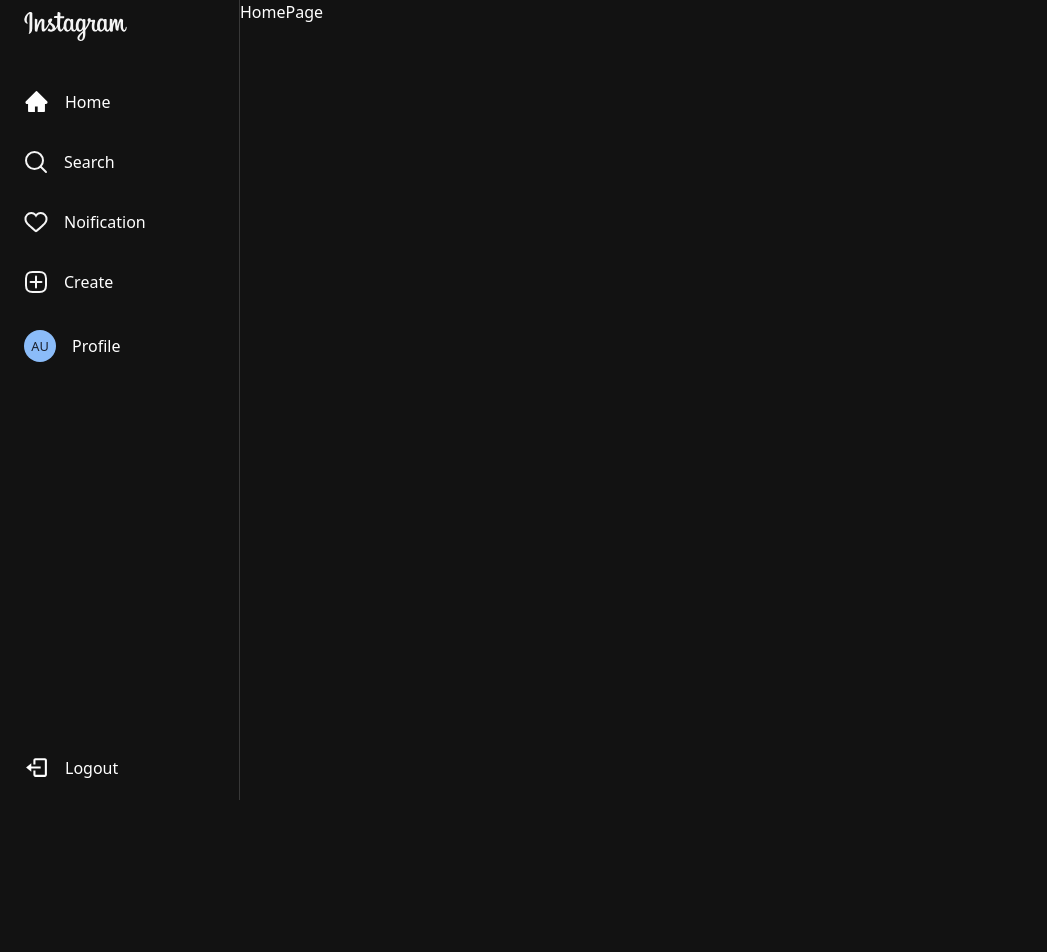
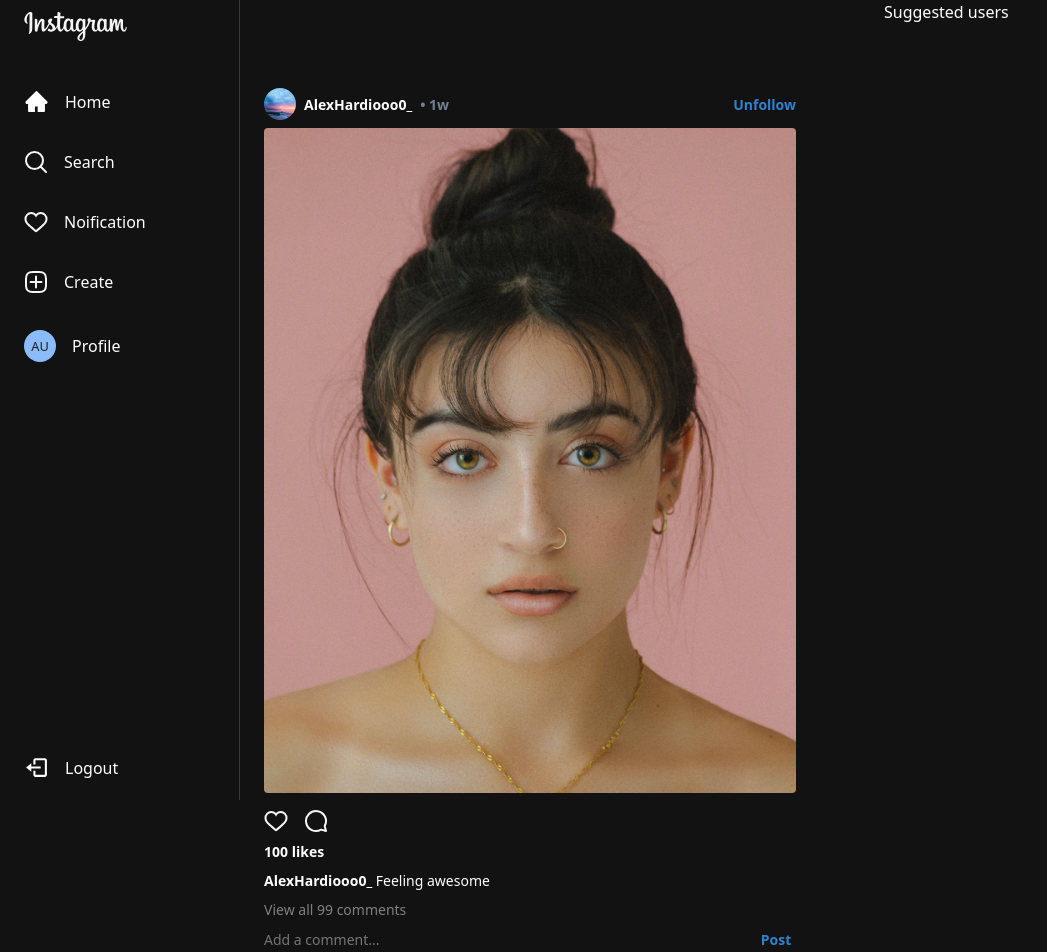
Before and after one commit to khan632/InstaMirror, a React (Vite) app: page / in a window 1280 px wide. Shown: the top 952 px of the page, without its empty margins (0-1047 px from the left). Before the commit the page ends 800 px from the top, so only its background shows below. Built offline with nearby package versions, Linux system fonts and the light colour scheme.

Commit message:
Add feed post section of home page

```diff
--- a/src/Pages/homePages/HomePage.jsx
+++ b/src/Pages/homePages/HomePage.jsx
@@ -1,8 +1,18 @@
-// import React from 'react'
+import { Box, Container, Flex } from "@chakra-ui/react";
+import Feedposts from "../../components/feedPosts/Feedposts";
 
 export default function HomePage() {
   return (
-    <div>HomePage</div>
+    <Container maxW={"conainer.lg"}>
+      <Flex gap={20}>
+        <Box flex={2} py={10}>
+          <Feedposts />
+        </Box>
+        <Box flex={3} mr={20} display={{ base: "none", lg: "block" }} maxW={"300px"}>
+          Suggested users
+        </Box>
+      </Flex>
+    </Container>
 
   )
 }
--- /dev/null
+++ b/src/components/feedPosts/Feedpost.jsx
@@ -0,0 +1,17 @@
+import { Box, Image } from "@chakra-ui/react"
+import PostFooter from "./PostFooter"
+import PostHeader from "./PostHeader"
+
+const Feedpost = ({ img, username, avatar }) => {
+  return (
+    <>
+      <PostHeader username={username} avatar={avatar} />
+      <Box my={2} borderRadius={4} overflow={"hidden"}>
+        <Image src={img} alt={username} />
+      </Box>
+      <PostFooter username={username}/>
+    </>
+  )
+}
+
+export default Feedpost
--- /dev/null
+++ b/src/components/feedPosts/Feedposts.jsx
@@ -0,0 +1,52 @@
+import {
+  Box,
+  Container,
+  Flex,
+  Skeleton,
+  SkeletonCircle,
+  VStack,
+} from "@chakra-ui/react";
+import Feedpost from "./Feedpost";
+import { useEffect, useState } from "react";
+
+const Feedposts = () => {
+  const [isLoading, setIsLoading] = useState(true);
+
+  useEffect(() => {
+    setTimeout(() => {
+      setIsLoading(false);
+    }, 1500);
+  }, []);
+
+  const loadingSkeleton = [0, 1, 2, 3].map((_, idx) => (
+    <VStack key={idx} gqp={4} alignItems={"flex-start"} mb={10}>
+      <Flex gap={2}>
+        <SkeletonCircle size={10} />
+        <VStack gap={2} alignItems={"flex-start"}>
+          <Skeleton height="10px" w={"200px"} />
+          <Skeleton height="10px" w={"200px"} />
+        </VStack>
+      </Flex>
+      <Skeleton w={"full"}>
+        <Box h={"500px"}>Contents wrapped</Box>
+      </Skeleton>
+    </VStack>
+  ));
+
+  const feedPost = (
+    <>
+      <Feedpost img="/img1.png" username="AlexHardiooo0_" avatar="/img4.png" />
+      <Feedpost img="/img4.png" username="janedoe" avatar="/img2.png" />
+      <Feedpost img="/img2.png" username="JaneDD__1" avatar="/img1.png" />
+      <Feedpost img="/img3.png" username="jiniie1104" avatar="/img3.png" />
+    </>
+  );
+
+  return (
+    <Container maxW={"container.sm"} py={10} px={2}>
+      {isLoading ? loadingSkeleton : feedPost}
+    </Container>
+  );
+};
+
+export default Feedposts;
--- /dev/null
+++ b/src/components/feedPosts/PostFooter.jsx
@@ -0,0 +1,82 @@
+import {
+  Box,
+  Button,
+  Flex,
+  Input,
+  InputGroup,
+  InputRightElement,
+  Text,
+} from "@chakra-ui/react";
+import { useState } from "react";
+import {
+  UnlikeLogo,
+  NotificationsLogo,
+  CommentLogo,
+} from "../../assets/constant";
+
+function PostFooter({ username }) {
+  const [liked, setLiked] = useState(false);
+  const [like, setLike] = useState(100);
+
+  const handleLike = () => {
+    if (liked) {
+      setLiked(false);
+      setLike(like - 1);
+    } else {
+      setLiked(true);
+      setLike(like + 1);
+    }
+  };
+  return (
+    <Box mb={10}>
+      <Flex alignItems={"center"} w={"full"} gap={4} pt={0} mt={4} mb={2}>
+        <Box onClick={handleLike} cursor={"pointer"} fontSize={18}>
+          {!liked ? <NotificationsLogo /> : <UnlikeLogo />}
+        </Box>
+        <Box cursor={"pointer"} fontSize={"sm"}>
+          <CommentLogo />
+        </Box>
+      </Flex>
+      <Text fontWeight={600} fontSize={"sm"}>
+        {like} likes
+      </Text>
+      <Text fontSize="sm" fontWeight={700} mt={2}>
+        {username}{" "}
+        <Text as="span" fontWeight={400}>
+          Feeling awesome
+        </Text>
+      </Text>
+      <Text fontSize="sm" color={"gray"} mt={2}>
+        View all 99 comments
+      </Text>
+      <Flex
+        alignItem={"center"}
+        gap={2}
+        justifyContent={"space-between"}
+        w={"full"}
+      >
+        <InputGroup>
+          <Input
+            variant={"flushed"}
+            placeholder={"Add a comment..."}
+            fontSize={14}
+          />
+          <InputRightElement>
+            <Button
+              fontSize={14}
+              color={"blue.500"}
+              fontWeight={600}
+              cursor={"pointer"}
+              _hover={{ color: "white" }}
+              bg={"transparent"}
+            >
+              Post
+            </Button>
+          </InputRightElement>
+        </InputGroup>
+      </Flex>
+    </Box>
+  );
+}
+
+export default PostFooter;
--- /dev/null
+++ b/src/components/feedPosts/PostHeader.jsx
@@ -0,0 +1,33 @@
+import { Avatar, Box, Flex, Text } from "@chakra-ui/react";
+
+const PostHeader = ({ username, avatar }) => {
+  return (
+    <Flex
+      justifyContent={"space-between"}
+      alignItems={"center"}
+      w={"full"}
+      my={2}
+    >
+      <Flex alignItems={"center"} gap={2}>
+        <Avatar src={avatar} alt={username} size={"sm"} />
+        <Flex fontSize={14} fontWeight={"bold"} gap="2">
+          {username}
+          <Box color={"gray.500"}>• 1w</Box>
+        </Flex>
+      </Flex>
+      <Box cursor={"pointer"}>
+        <Text
+          fontSize={14}
+          color={"blue.500"}
+          fontWeight={"bold"}
+          _hover={{ color: "white" }}
+          transition={"0.2s ease-in-out"}
+        >
+          Unfollow
+        </Text>
+      </Box>
+    </Flex>
+  );
+};
+
+export default PostHeader;
```
